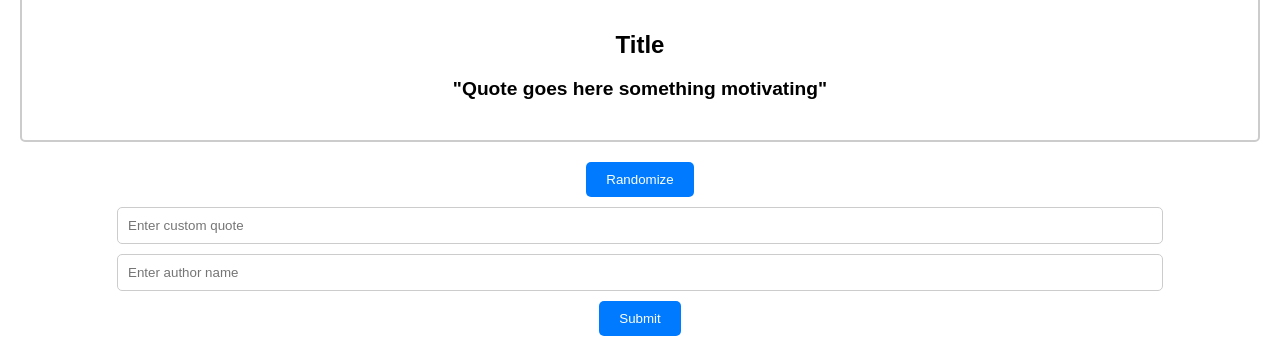
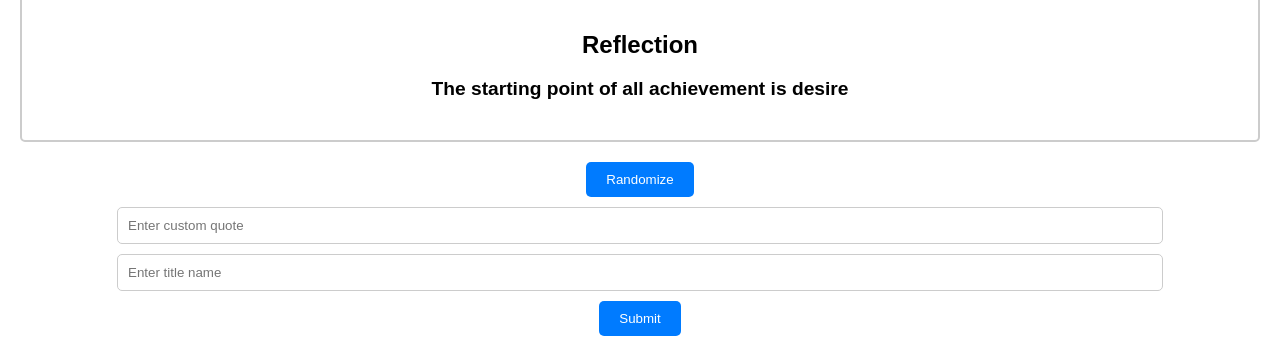
Before and after one commit to sebastiannoran/Assignmnet-3, a plain HTML site: page index.html in a window 1280 px wide. Both pictures are taken after a click on the button "Randomize". Shown: the part 465-811 px from the top of the page. Drawn offline with Linux system fonts and the light colour scheme.

Commit message:
Draft final, few modifications needed

```diff
--- a/index.html
+++ b/index.html
@@ -5,6 +5,7 @@
     <meta name="viewport" content="width=device-width, initial-scale=1.0">
     <title>Hang In There</title>
     <link rel="stylesheet" href="style.css">
+    <script defer src="script.js"></script>
 <body>
     <header>
         <h1>Motivational Posters</h1>
@@ -17,9 +18,8 @@
     <button id="randomize">Randomize</button>
     <form id = "poster-form">
         <input type="text" id="poster-form-quote" placeholder="Enter custom quote">
-        <input type="text" id="poster-form-author" placeholder="Enter author name">
+        <input type="text" id="poster-form-title" placeholder="Enter title name">
         <button id="submit">Submit</button>
     </form>
-    <script src="script.js"></script>
 </body>
 </html>
--- a/script.js
+++ b/script.js
@@ -1,53 +1,80 @@
 // Retrieve DOM elements
 // TODO: Get references to the required DOM elements using document.getElementById()
+const posterImage = document.getElementById("poster-image");
+const posterTitle = document.getElementById("poster-title");
+const posterQuote = document.getElementById("poster-quote");
+const quoteInput = document.getElementById("poster-form-quote");
+const titleInput = document.getElementById("poster-form-title");
+const posterForm = document.getElementById("poster-form");
+
+let lastSelectedImage = posterImage.src;
 
 // Array of predefined poster objects
 const posters = [
     {
-      image: 'image-url-1.jpg',
-      title: 'Poster 1',
-      quote: 'Quote 1',
+      image: 'https://images.fineartamerica.com/images-medium-large-5/motivational-landscape-faith-hope-overcome-tree-sunset-eszra-tanner.jpg',
+      title: 'Snow',
+      quote: 'Success is walking from failure to failure with no loss of enthusiasm',
     },
     {
-      image: 'image-url-2.jpg',
-      title: 'Poster 2',
-      quote: 'Quote 2',
+      image: 'https://t4.ftcdn.net/jpg/02/09/50/23/360_F_209502355_uLqWNDSZFdGCgCUlW68b56YmAPOhVOzF.jpg',
+      title: 'Climb',
+      quote: "If you're going through hell keep going.",
     },
     {
-      image: 'image-url-3.jpg',
-      title: 'Poster 3',
-      quote: 'Quote 3',
+      image: 'https://www.tokyoweekender.com/wp-content/uploads/2021/03/%E7%88%B6%E6%AF%8D%E3%81%8B%E3%82%99%E6%B5%9C.jpg',
+      title: 'Reflection',
+      quote: 'The starting point of all achievement is desire',
     },
     // Add more poster objects as needed
   ];
 
+
   // Event listener for randomize button
   // TODO: Add an event listener to the randomizeButton that calls a function when clicked
+    const randomizeButton = document.getElementById("randomize"); // grabbing the elements is the first to do when working on DOM
+    randomizeButton.addEventListener("click", generateRandomPoster);
+
 
   // Event listener for submit button
   // TODO: Add an event listener to the submitButton that calls a function when clicked
+    const submitButtom = document.getElementById("submit")
+    submitButtom.addEventListener("click", generateCustomPoster);
 
-  // Function to generate a random poster
+
+    // Function to generate a random poster
   function generateRandomPoster() {
     // TODO: Generate a random index within the range of the posters array length
+    // TODO: Retrieve the random poster object from the posters array
+    const randomIndex = Math.floor(Math.random() * posters.length)
+    const randomPoster = posters[randomIndex];
+    // TODO: Call the function to update the DOM with the values from the random poster object
+    // call update poster to update the DOM with values
+    updatePoster(randomPoster.image, randomPoster.title, randomPoster.quote);
 
-    // TODO: Retrieve the random poster object from the posters array
-
-    // TODO: Call the function to update the DOM with the values from the random poster object
   }
 
   // Function to generate a custom poster
   function generateCustomPoster(event) {
     event.preventDefault();
-
     // TODO: Retrieve the entered quote and author from the input fields
-
+    const customQuote = quoteInput.value;
+    const customTitle = titleInput.value;
+    const customPoster = {
+      image: lastSelectedImage,
+      title: customTitle,
+      quote: customQuote,
+    };
     // TODO: Create a custom poster object with the entered values
 
     // TODO: Call the function to update the DOM with the values from the custom poster object
+    updatePoster(customPoster.image, customPoster.title, customPoster.quote);
   }
 
   // Function to update the poster content in the DOM
   function updatePoster(imageUrl, title, quote) {
     // TODO: Update the DOM with the values provided for the poster image, title, and quote
+    posterImage.src = imageUrl;
+    posterTitle.textContent = title;
+    posterQuote.textContent = quote;
   }
```
